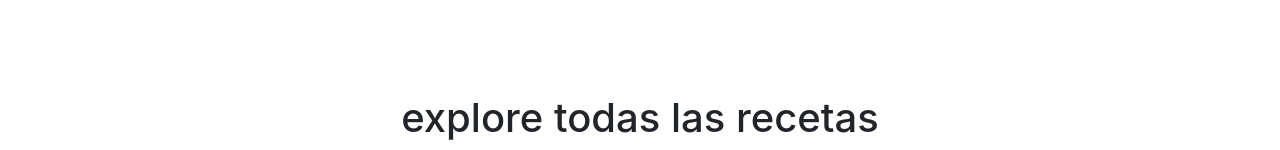
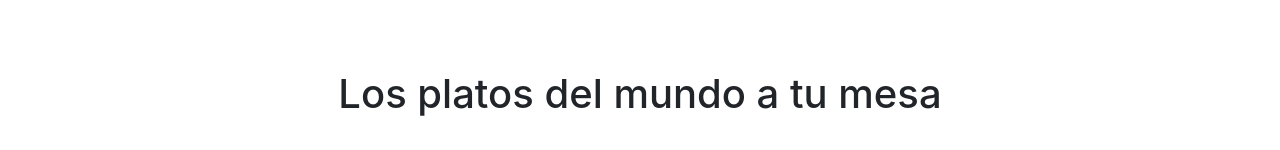
Before and after one commit to FlorMerino/Food-PI26B, a React (Create React App) app in the folder Client/: page / in a window 1280 px wide. Shown: the part 802-952 px from the top of the page. Built offline with nearby package versions, Linux system fonts and the light colour scheme; no server answers.

Commit message:
changes create recipe

```diff
--- a/Client/src/components/Recipes/Resipes.jsx
+++ b/Client/src/components/Recipes/Resipes.jsx
@@ -6,6 +6,7 @@ import Recipe from "../recipe/recipe";
 import Loading from "../loading/loading";
 import NavRecipes from "../NavRecipes/NavRecipes";
 import ArrowUpBTN from "../ArrowUp/BTNArrowUp";
+
 
 export default function Recipes() {
   const recipes = useSelector((state) => state.filteredRecipes)
@@ -34,7 +35,22 @@ export default function Recipes() {
     <div id="recipes" className={styles.containerAllSection}>
 
       <div  id="firstRecipe" className={styles.header}>
-        <h1>explore todas las recetas</h1>
+        <div className={styles.subTitles}>
+         <h1>
+           <ul>
+             <li className={styles.item}>
+              Explora +100 recetas!
+             </li>
+             <li className={styles.item}>
+               Busca tu dieta y descubre recetas
+             </li>
+             <li className={styles.item}>
+               Los platos del mundo a tu mesa
+             </li>
+           </ul>
+         </h1>
+        </div>
+
         <NavRecipes setPage={setPage} ></NavRecipes>
       </div>
 
--- a/Client/src/components/Recipes/StylesRecipes.module.css
+++ b/Client/src/components/Recipes/StylesRecipes.module.css
@@ -163,3 +163,48 @@
     transition: all 0.5s;
 
 }
+
+.subTitles h1, .subTitles h1 ul{
+    display: flex;
+    align-items: center;
+    justify-content: center;
+    margin-right: 1rem;
+}
+.subTitles h1 ul{
+    list-style: none;
+}
+.item{
+ position: absolute;
+ animation: roll 8s ease 1s infinite backwards;
+
+}
+
+.item:nth-child(1){
+    animation-delay: 0s;
+    opacity: 0;
+}
+.item:nth-child(2){
+    animation-delay: 2.7s;
+    opacity: 0;
+}
+.item:nth-child(3){
+    animation-delay: 5.5s;
+    opacity: 0;
+}
+
+
+@keyframes roll
+ {
+    0% {
+        opacity: 0;
+        transform: translate3d(0,-70%,0);
+    }
+    2.5%, 25%{
+       opacity: 1;
+       transform:translateZ(0);
+    }
+    27.5%, 100%{
+        opacity: 0;
+        transform: translate3d(0,70%,0);
+    }
+}
--- a/Client/src/components/createRecipe/createRecipe.jsx
+++ b/Client/src/components/createRecipe/createRecipe.jsx
@@ -2,7 +2,9 @@ import { useEffect, useState } from "react"
 import { useDispatch, useSelector } from "react-redux";
 import { Link } from "react-router-dom";
 import { getDiets, getDishTypes, postRecipes } from "../../redux/actions";
-import styles from '../createRecipe/createRecipe.module.css'
+import styles from '../createRecipe/createRecipe.module.css';
+import Select from 'react-select';
+
 
 function validate(input){
     let error = {};
@@ -150,6 +152,7 @@ export default function AddRecipe() {
 
               <div className={styles.diets1}>
               <p>Diets</p>
+              <Select options={listDiets} ></Select>
                   {listDiets.map((d,index) => {
                       return(
                       <div className={styles.diets}>
--- a/package.json
+++ b/package.json
@@ -1,5 +1,6 @@
 {
   "dependencies": {
-    "node-fetch": "^3.2.8"
+    "node-fetch": "^3.2.8",
+    "react-select": "^5.7.0"
   }
 }
```
